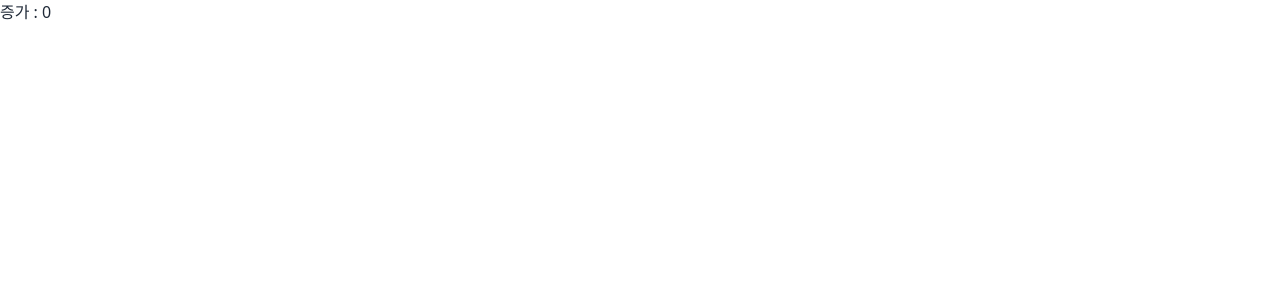
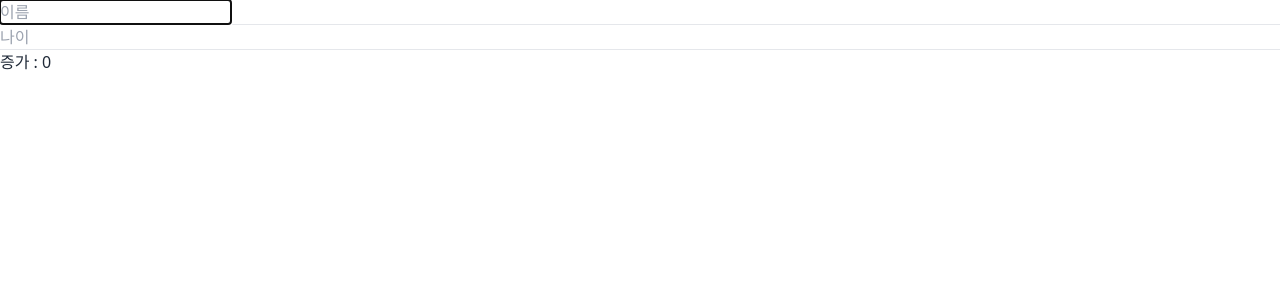
Before and after one commit to kkwonju/2023_04_react_test, a React (Create React App) app: page / in a window 1280 px wide. Shown: the top 300 px of the page. Built offline with nearby package versions, Linux system fonts and the light colour scheme; the HTML template or start-up script is replaced by a standard one; a web font is replaced by a local one.

Commit message:
의존성 배열로 최초 1회 이름에 focus

```diff
--- a/src/App.js
+++ b/src/App.js
@@ -5,20 +5,21 @@ let AppCallCount = 0;
 function App() {
   const inputNameRef = useRef(null);
   const inputAgeRef = useRef(null);
-
-  console.log("시작");
+  const [no, setNo] = useState(0);
 
   useEffect(() => {
-    AppCallCount++;
-    console.log(`AppCallCount : ${AppCallCount}번`);
+    inputNameRef.current.focus();
   }, [])
 
-  console.log("끝");
-
-  const [no, setNo] = useState(0);
   return (
     <>
-      <button onClick={() => setNo(no + 1)}>증가 : {no}</button>
+      <input ref={inputNameRef} type="text" placeholder="이름" />
+      <hr />
+      <input ref={inputAgeRef} type="number" placeholder="나이" />
+      <hr />
+      <button onClick={() => { setNo(no + 1); inputAgeRef.current.focus(); }}>
+        증가 : {no}
+      </button>
     </>
   );
 }
```
